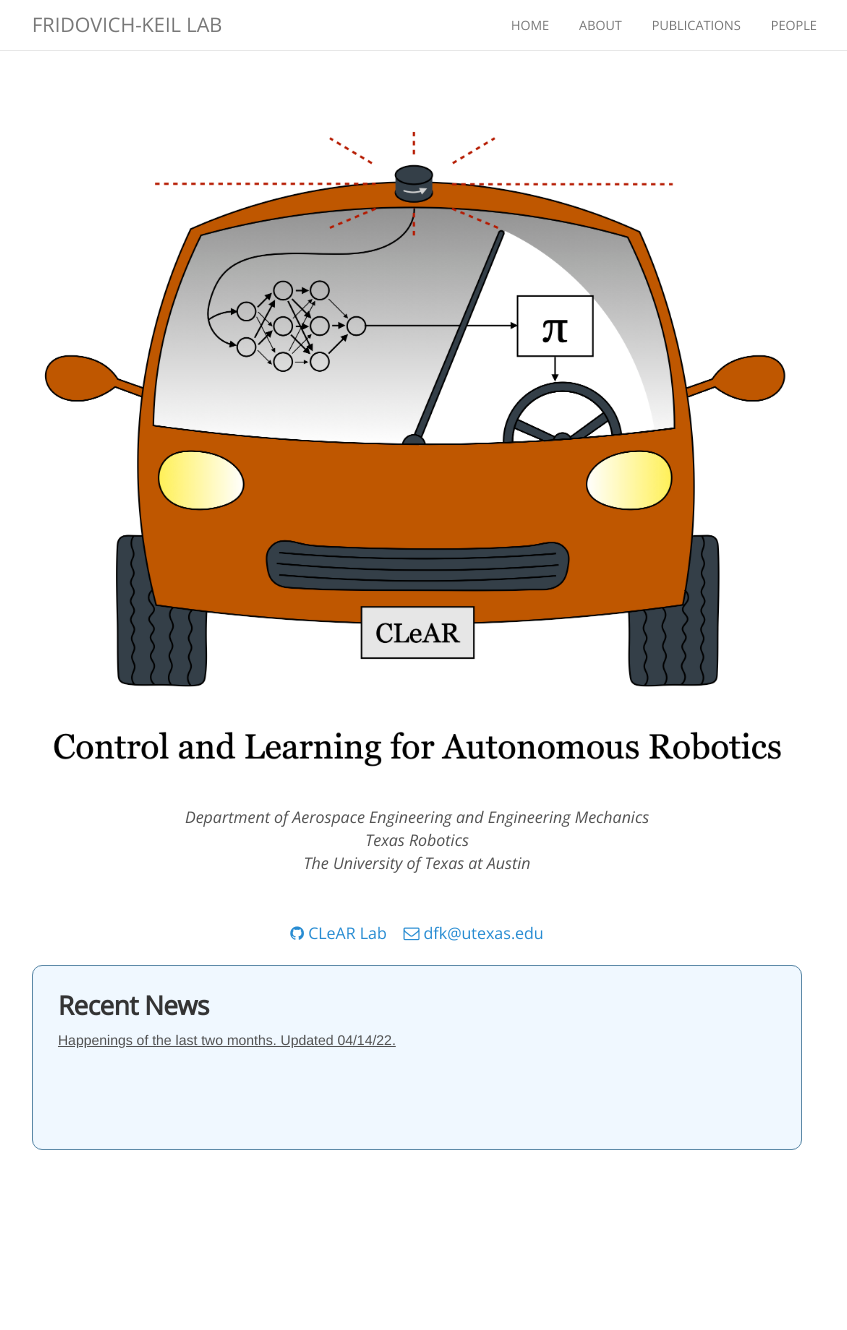
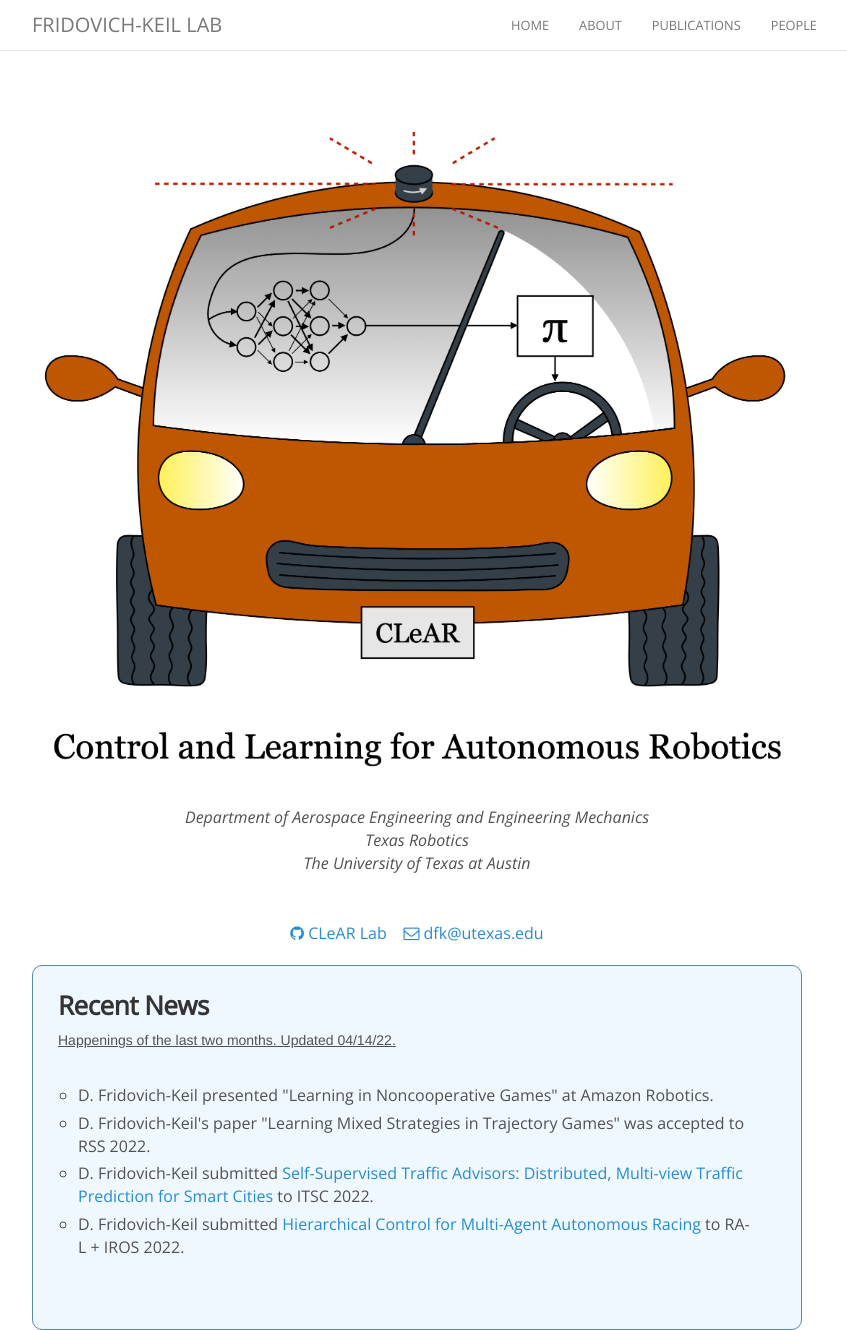
Before and after one commit to KordingLab/KordingLab.github.io, a Jekyll site: the page built from index.html, in a window 1280 px wide and 1330 px high. Shown: the whole window, without its empty margins (223-1070 px from the left). Built offline with Jekyll 4.4.1, drawn with Linux system fonts in a browser that asks for light colours; nearby versions of some CDN libraries; comment, search, counter and statistics services are not loaded.

Commit message:
spring pubs

```diff
--- a/_data/news.yml
+++ b/_data/news.yml
@@ -1,3 +1,19 @@
+- date: 2022-04-13
+  details: >-
+    D. Fridovich-Keil presented "Learning in Noncooperative Games" at Amazon Robotics.
+
+- date: 2022-04-12
+  details: >-
+    D. Fridovich-Keil's paper "Learning Mixed Strategies in Trajectory Games" was accepted to RSS 2022.
+
+- date: 2022-03-01
+  details: >-
+    D. Fridovich-Keil submitted <a href="https://arxiv.org/abs/2204.06171">Self-Supervised Traffic Advisors: Distributed, Multi-view Traffic Prediction for Smart Cities</a> to ITSC 2022.
+
+- date: 2022-02-25
+  details: >-
+    D. Fridovich-Keil submitted <a href="https://arxiv.org/pdf/2202.12861.pdf">Hierarchical Control for Multi-Agent Autonomous Racing</a> to RA-L + IROS 2022.
+
 - date: 2022-01-31
   details: >-
     D. Fridovich-Keil's paper <a href="http://arxiv.org/abs/2109.07673">Back to the Future: Efficient, Time-Consistent Solutions in Reach-Avoid Games</a> was accepted to ICRA 2022.
--- a/publications.md
+++ b/publications.md
@@ -8,6 +8,13 @@
 <hr>
 
 ### 2022
+
+J. Sun, S. Kousik, D. Fridovich-Keil, and M. Schwager, _Self-supervised traffic advisors: Distributed, multi-view traffic prediction for smart cities,_ in IEEE International Conference on Intelligent Trans-
+portation Systems (under review), 2022 ([pdf](https://arxiv.org/abs/2204.06171))
+
+C.-Y. Chiu and D. Fridovich-Keil, _GTP-SLAM: Game-theoretic priors for simultaneous localization and mapping in multi-agent scenarios,_ in IEEE Conference on Decision and Control (under review), 2022 ([pdf](https://arxiv.org/abs/2203.16690))
+
+L. Peters, D. Fridovich-Keil, L. Ferranti, J. Alonso-Mora, and F. Laine, _Learning mixed strategies in trajectory games,_ in Robotics: Science and Systems, 2022
 
 D. R. Anthony, D. P. Nguyen, D. Fridovich-Keil, and J. F. Fisac, _Back to the future: Efficient, time-consistent solutions in reach-avoid games,_ in IEEE International Conference on Robotics and Automation (ICRA), 2022 ([pdf](http://arxiv.org/abs/2109.07673))
 
```
Also changed, not shown: 1 other file.
